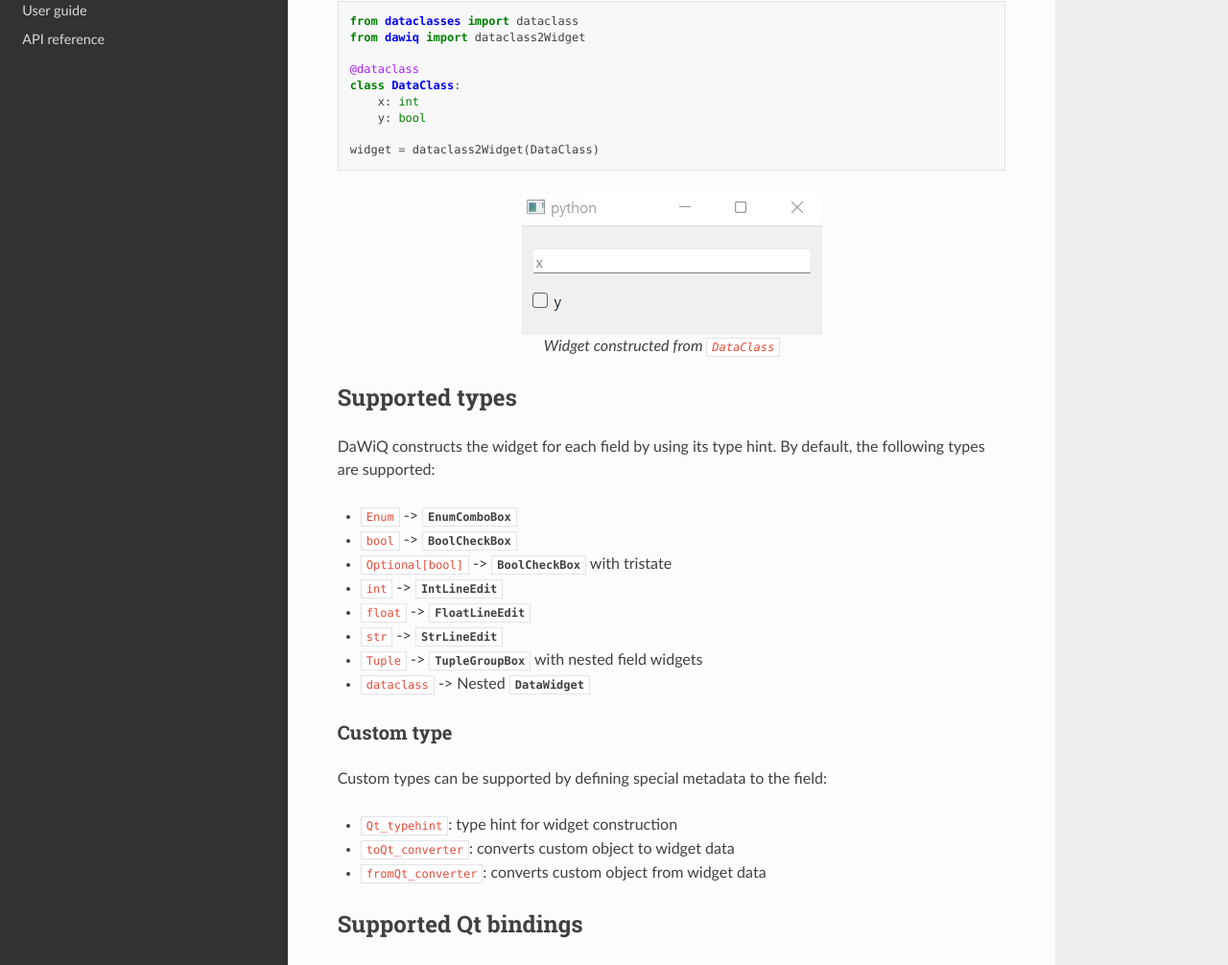
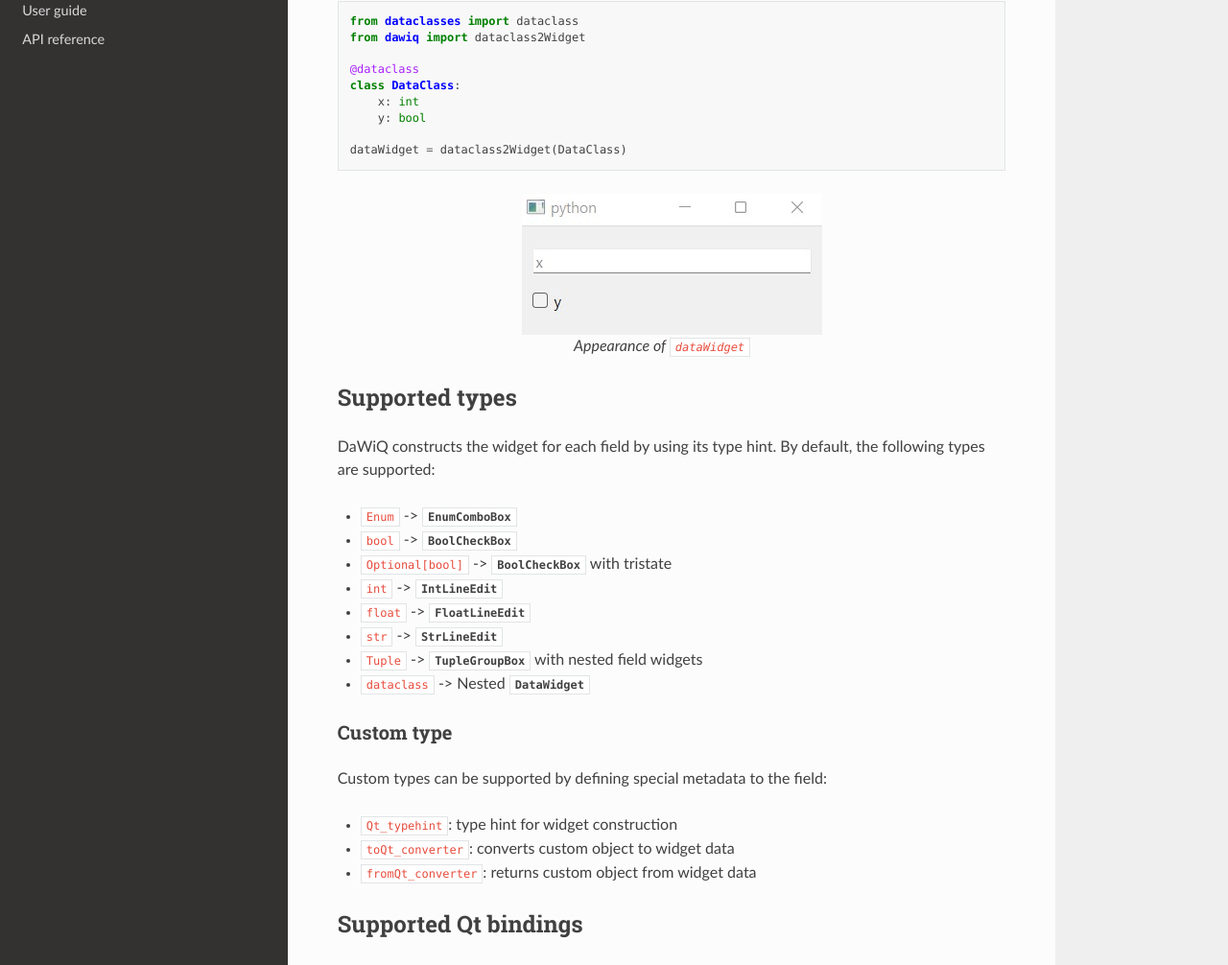
Before and after one commit to JSS95/dawiq, a Sphinx documentation site: the page built from doc/source/intro.rst, in a window 1280 px wide and 1400 px high. Shown: the part 231-1237 px from the top of the window at 96% size. Built offline with Sphinx 7.4.7 and the Read the Docs theme 2.0.0, drawn with Linux system fonts in a browser that asks for light colours.

Commit message:
doc: enhance doc
Enhance intro.rst

```diff
--- a/doc/source/intro.rst
+++ b/doc/source/intro.rst
@@ -17,12 +17,12 @@ Widget data can be stored in Qt's item model as dictionary, which can be easily
         x: int
         y: bool
 
-    widget = dataclass2Widget(DataClass)
+    dataWidget = dataclass2Widget(DataClass)
 
 .. figure:: _images/widget-example.jpg
    :align: center
 
-   Widget constructed from ``DataClass``
+   Appearance of ``dataWidget``
 
 Supported types
 ===============
@@ -37,7 +37,7 @@ By default, the following types are supported:
 * ``float`` -> :class:`.FloatLineEdit`
 * ``str`` -> :class:`.StrLineEdit`
 * ``Tuple`` -> :class:`.TupleGroupBox` with nested field widgets
-* ``dataclass`` -> Nested :class:`DataWidget`
+* ``dataclass`` -> Nested :class:`.DataWidget`
 
 Custom type
 -----------
@@ -46,7 +46,7 @@ Custom types can be supported by defining special metadata to the field:
 
 * ``Qt_typehint``: type hint for widget construction
 * ``toQt_converter``: converts custom object to widget data
-* ``fromQt_converter``: converts custom object from widget data
+* ``fromQt_converter``: returns custom object from widget data
 
 Supported Qt bindings
 =====================
```
